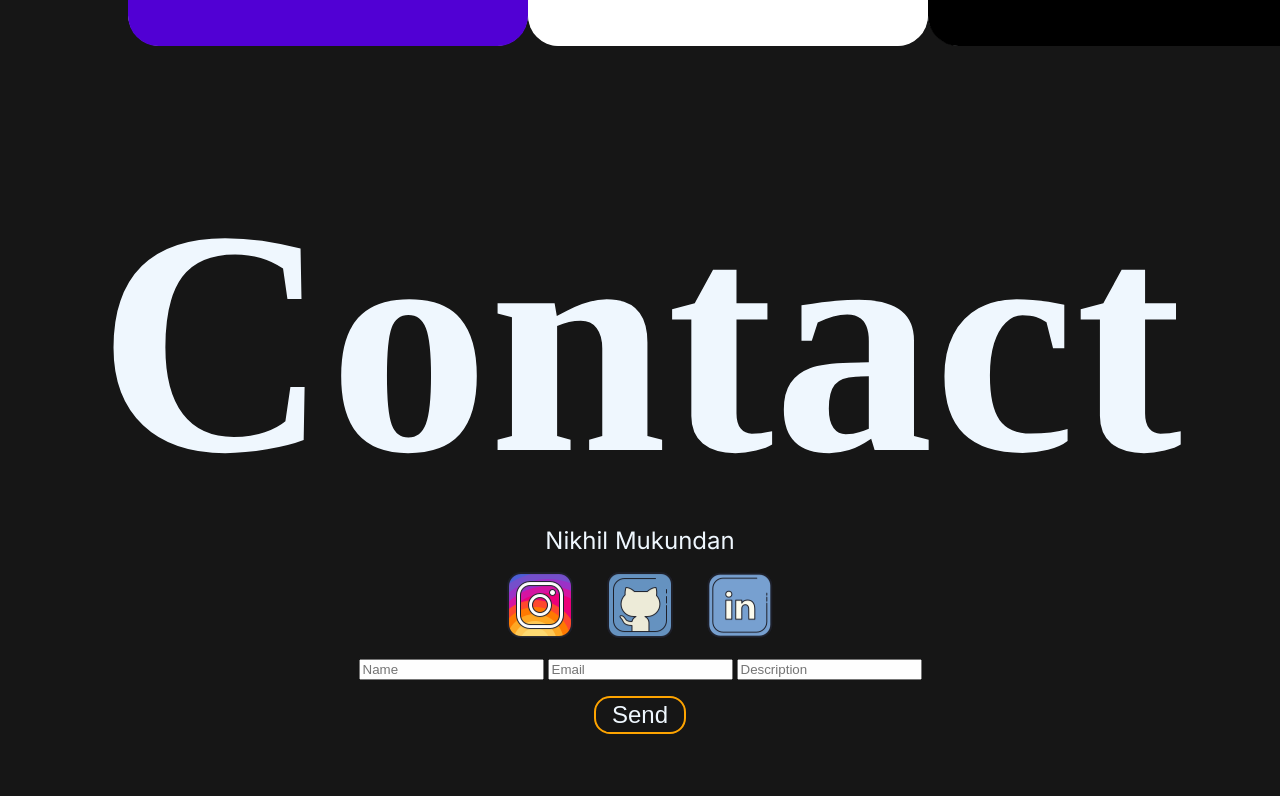
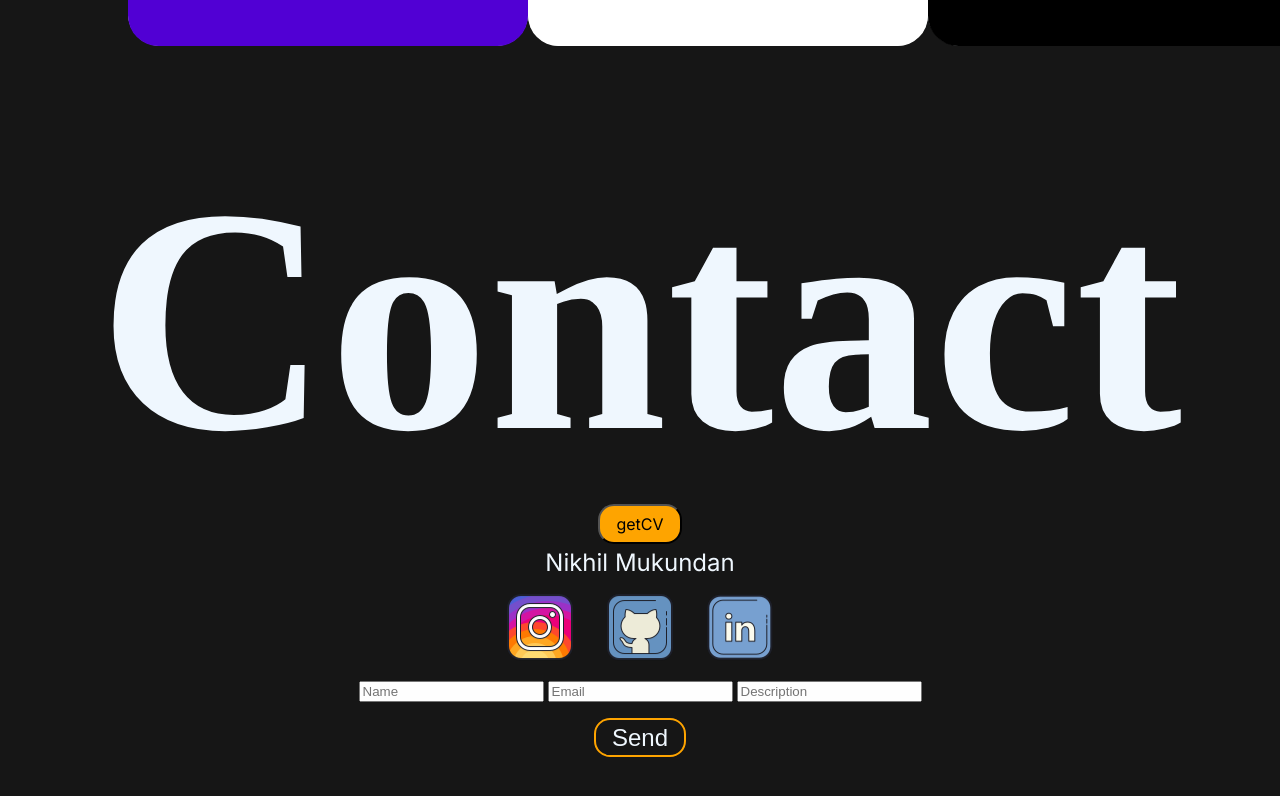
Before and after one commit to Juzznick/portfolioVanilla, a plain HTML site: page index.html in a window 1280 px wide. Shown: the part 2450-3246 px from the top of the page. Drawn offline with Linux system fonts and the light colour scheme; a web font is replaced by a local one.

Commit message:
added cards

```diff
--- a/index.html
+++ b/index.html
@@ -113,6 +113,7 @@
         <h1 class="heading">
             Contact
         </h1>
+        <a href='res/cv.pdf' ><button class="cv-button">getCV</button></a>
         <p>Nikhil Mukundan</p>
         <div class="cmain-sub">
             <a href="https://instagram.com/juzznick"><img src="res/insta.png" /></a>
@@ -125,7 +126,7 @@
             <input placeholder="Description">
 
         </form>
-        <a href='res/cv.pdf' ><button class="cv-button">Send</button></a>
+        <a><button class="send-button">Send</button></a>
 
     </div>
 
--- a/style.css
+++ b/style.css
@@ -239,7 +239,7 @@ p{
     }
 }
 
-.cv-button{
+.send-button{
     padding: .2rem 1rem .2rem 1rem;
     margin-top: 1rem;
     background-color: transparent;
@@ -247,10 +247,15 @@ p{
     font-size: 1.5rem;
     color: aliceblue;
     border: solid orange .16rem;
-
-
 }
-
+.cv-button{
+    padding: .5rem 1rem .5rem 1rem;
+    font-family: 'Inter';
+    border-radius: 1rem;
+    background-color:  orange;
+    font-size: 1rem;
+    margin-bottom: .3rem;
+}
 
 .reveal{
     transform: translateY(2rem);
```
